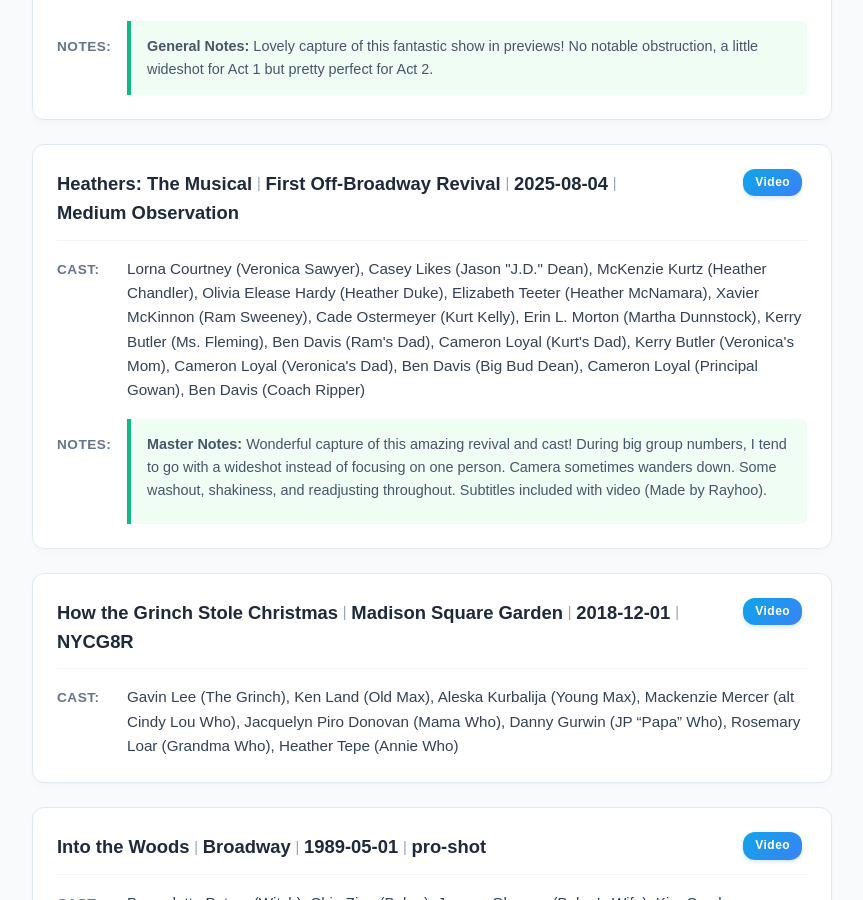
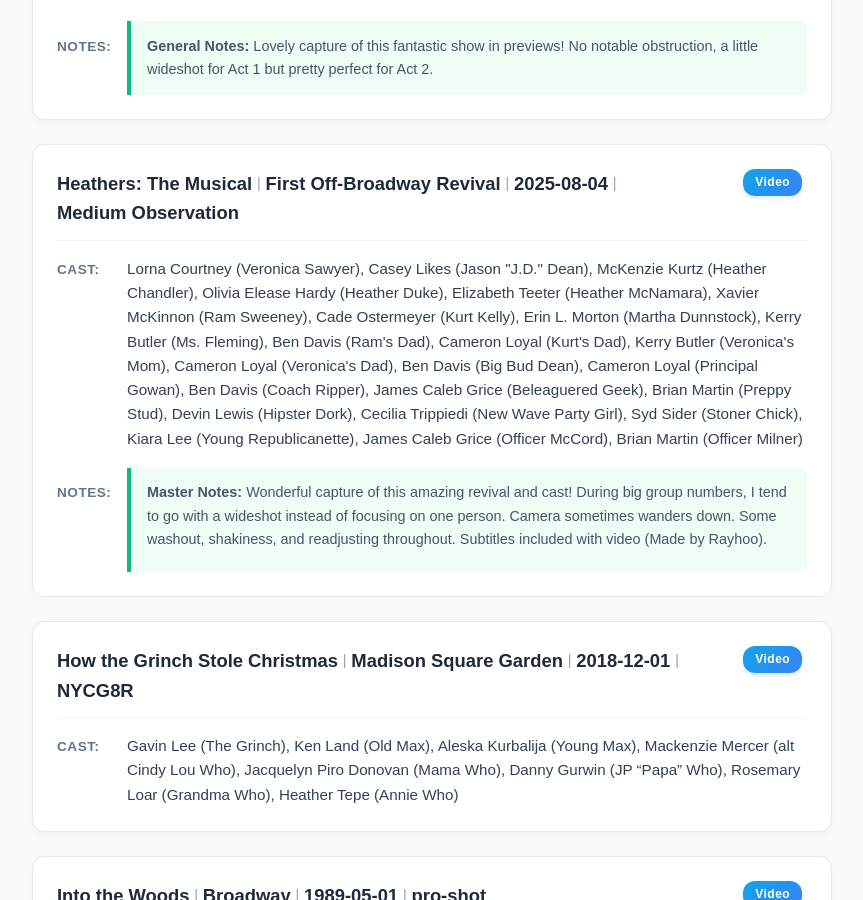
Before and after one commit to DireSpider/direspider.github.io, a Jekyll site: the page built from wants/index.html, in a window 1280 px wide and 900 px high, scrolled down 8423 px. Shown: the whole window, without its empty margins (208-1071 px from the left). Built offline with Jekyll 4.4.1, drawn with Linux system fonts in a browser that asks for light colours.

Commit message:
update my wants include html

```diff
--- a/_includes/wants.html
+++ b/_includes/wants.html
@@ -1131,7 +1131,7 @@
 <div class="info-section">
 <span class="label">Cast:</span>
 <span id="cast-display" class="content-text">
-Lorna Courtney (Veronica Sawyer), Casey Likes (Jason "J.D." Dean), McKenzie Kurtz (Heather Chandler), Olivia Elease Hardy (Heather Duke), Elizabeth Teeter (Heather McNamara), Xavier McKinnon (Ram Sweeney), Cade Ostermeyer (Kurt Kelly), Erin L. Morton (Martha Dunnstock), Kerry Butler (Ms. Fleming), Ben Davis (Ram's Dad), Cameron Loyal (Kurt's Dad), Kerry Butler (Veronica's Mom), Cameron Loyal (Veronica's Dad), Ben Davis (Big Bud Dean), Cameron Loyal (Principal Gowan), Ben Davis (Coach Ripper)
+Lorna Courtney (Veronica Sawyer), Casey Likes (Jason "J.D." Dean), McKenzie Kurtz (Heather Chandler), Olivia Elease Hardy (Heather Duke), Elizabeth Teeter (Heather McNamara), Xavier McKinnon (Ram Sweeney), Cade Ostermeyer (Kurt Kelly), Erin L. Morton (Martha Dunnstock), Kerry Butler (Ms. Fleming), Ben Davis (Ram's Dad), Cameron Loyal (Kurt's Dad), Kerry Butler (Veronica's Mom), Cameron Loyal (Veronica's Dad), Ben Davis (Big Bud Dean), Cameron Loyal (Principal Gowan), Ben Davis (Coach Ripper), James Caleb Grice (Beleaguered Geek), Brian Martin (Preppy Stud), Devin Lewis (Hipster Dork), Cecilia Trippiedi (New Wave Party Girl), Syd Sider (Stoner Chick), Kiara Lee (Young Republicanette), James Caleb Grice (Officer McCord), Brian Martin (Officer Milner)
 </span>
 </div>
 
```
